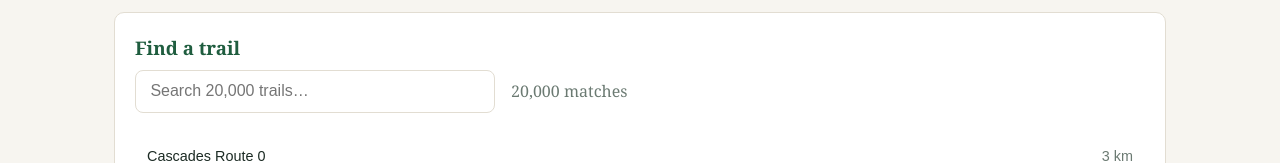
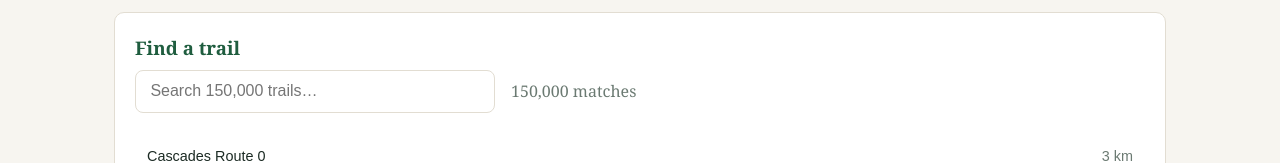
Before and after one commit to catchmetrics/cwv-investigation-fixit-sandbox, a Next.js app: page /trail-finder in a window 1280 px wide. Shown: the part 251-414 px from the top of the page. Built offline with nearby package versions, Linux system fonts and the light colour scheme.

Commit message:
Intensify CWV problems on /story (blocking 3.5s) and /trail-finder (150k filter)

```diff
--- a/components/StoryBlockingScript.tsx
+++ b/components/StoryBlockingScript.tsx
@@ -21,7 +21,7 @@ const BLOCKING_HEAD_SCRIPT = `
     // Simulated "story personalisation bootstrap" that needlessly blocks rendering.
     var start = Date.now();
     var sink = 0;
-    while (Date.now() - start < 250) {
+    while (Date.now() - start < 3500) {
       sink += Math.sqrt(sink + 1);
     }
     window.__npStoryReady = sink > 0;
--- a/components/TrailFinder.tsx
+++ b/components/TrailFinder.tsx
@@ -3,7 +3,7 @@
 import { useState } from "react";
 
 // Build a large in-memory catalogue once at module load.
-const TRAILS = Array.from({ length: 20_000 }, (_unused, i) => {
+const TRAILS = Array.from({ length: 150_000 }, (_unused, i) => {
   const regions = [
     "Cascades",
     "Sierra",
@@ -63,7 +63,7 @@ export default function TrailFinder() {
         <input
           className="input"
           style={{ maxWidth: 360 }}
-          placeholder="Search 20,000 trails…"
+          placeholder="Search 150,000 trails…"
           value={query}
           onChange={(e) => setQuery(e.target.value)}
         />
```
